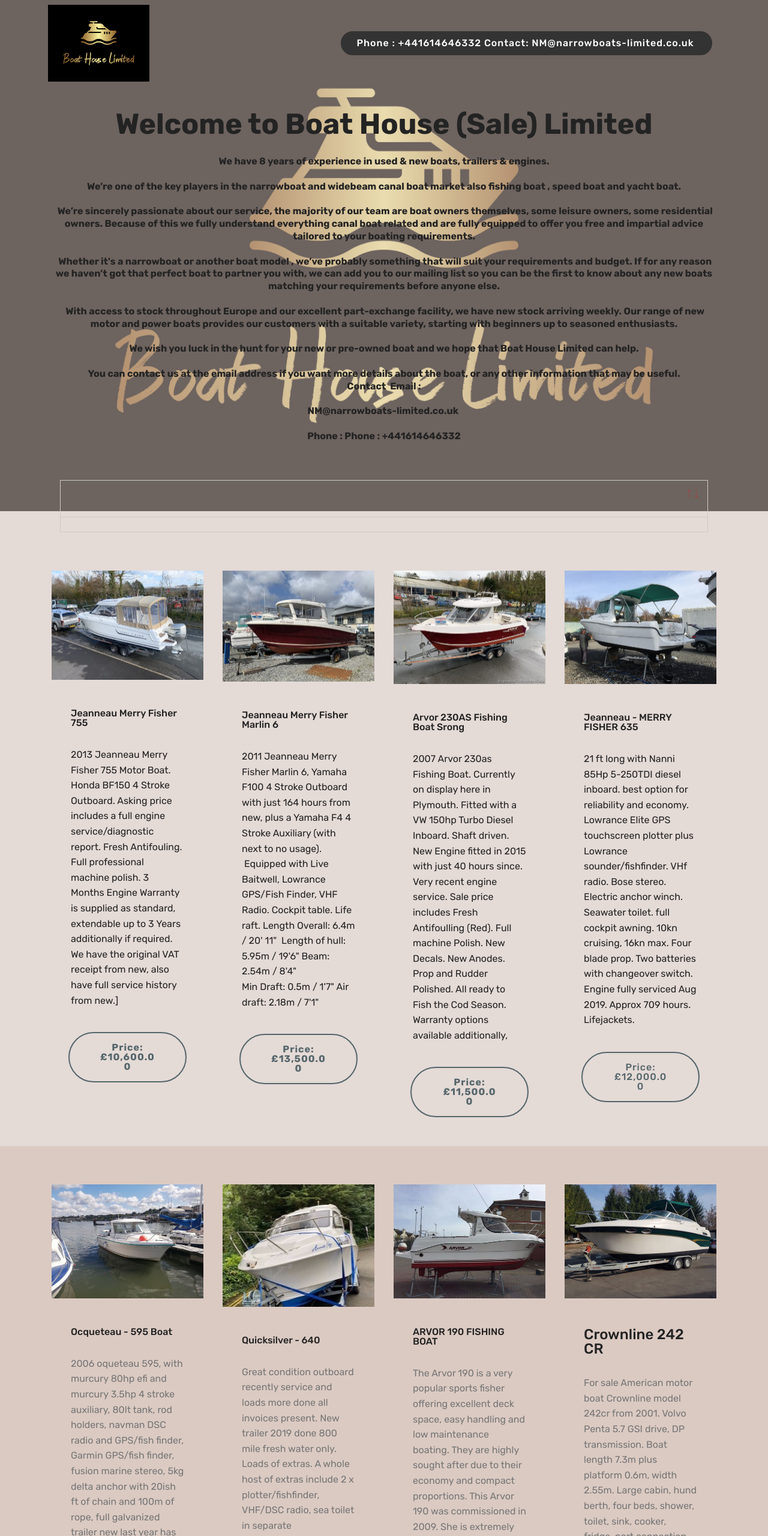
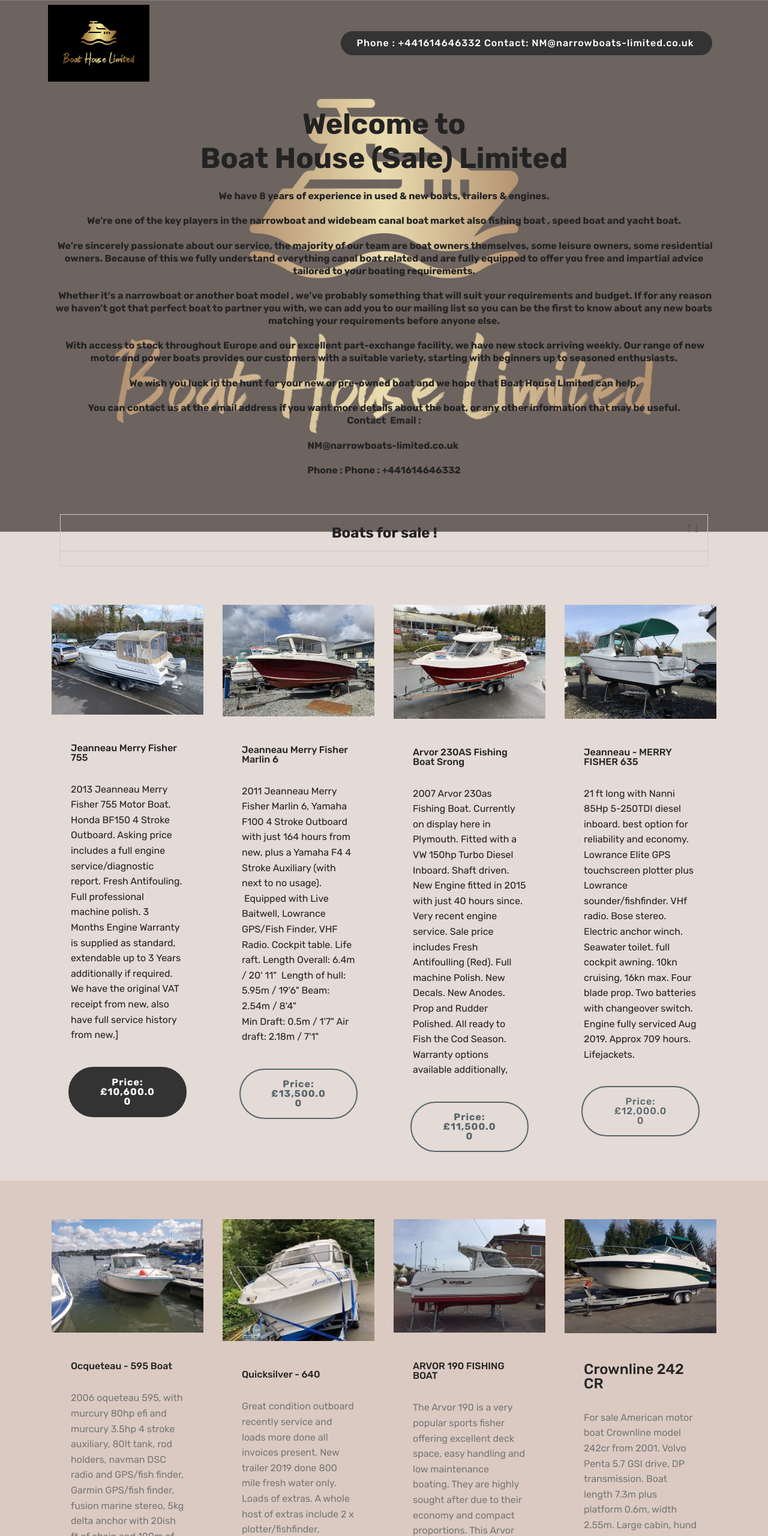
Before and after one commit to Narrowboat-eBay-Premium/Narrowboat-eBay-Premium.github.io, a plain HTML site: page index.html in a window 1280 px wide. Shown: the top 2560 px of the page at 60% size. Drawn offline with Linux system fonts and the light colour scheme.

Commit message:
create github pages

```diff
--- a/assets/mobirise/css/mbr-additional.css
+++ b/assets/mobirise/css/mbr-additional.css
@@ -1118,7 +1118,7 @@ section.lazy-placeholder:after {
 .cid-rkTA689g24 table {
   width: 100% !important;
   margin-top: 6px;
-  border: 1px solid #cccccc;
+  border: 1px solid #d9c6bd;
   margin-bottom: 0;
 }
 .cid-rkTA689g24 table th {
@@ -1127,11 +1127,11 @@ section.lazy-placeholder:after {
   border-bottom: none;
 }
 .cid-rkTA689g24 table th:hover {
-  background: #cccccc;
+  background: #d9c6bd;
   color: #000000;
 }
 .cid-rkTA689g24 table td {
-  border-top: 1px solid #cccccc;
+  border-top: 1px solid #d9c6bd;
 }
 .cid-rkTA689g24 .dataTables_filter {
   text-align: right;
@@ -1169,7 +1169,7 @@ section.lazy-placeholder:after {
 }
 .cid-rkTA689g24 .head-item {
   text-align: left;
-  color: #f70f0f;
+  color: #232323;
 }
 .cid-rkTA689g24 .mbr-section-title {
   color: #232323;
@@ -1364,8 +1364,8 @@ section.lazy-placeholder:after {
   }
 }
 .cid-rRDRdqeUiY {
-  padding-top: 90px;
-  padding-bottom: 90px;
+  padding-top: 0px;
+  padding-bottom: 0px;
   background-image: url("../../../assets/images/43258773-1320x1000.png");
 }
 .cid-rRDRdqeUiY .card-box {
--- a/index.html
+++ b/index.html
@@ -55,13 +55,13 @@
     </nav>
 </section>
 
-<section class="engine"><a href="https://mobirise.info/r">bootstrap templates</a></section><section class="section-table cid-rkTA689g24 mbr-parallax-background" id="table1-b">
+<section class="engine"><a href="https://mobirise.info/w">html5 templates</a></section><section class="section-table cid-rkTA689g24 mbr-parallax-background" id="table1-b">
 
 
   <div class="mbr-overlay" style="opacity: 0.5; background-color: rgb(217, 198, 189);">
   </div>
   <div class="container container-table">
-      <h2 class="mbr-section-title mbr-fonts-style align-center pb-3 display-2">&nbsp;<br><strong>Welcome to Boat House (Sale) Limited</strong><strong><br></strong></h2>
+      <h2 class="mbr-section-title mbr-fonts-style align-center pb-3 display-2">&nbsp;<br><strong>Welcome to </strong><br><strong>Boat House (Sale) Limited</strong><strong><br></strong></h2>
       <h3 class="mbr-section-subtitle mbr-fonts-style align-center pb-5 mbr-light display-7"><div><strong>&nbsp;We have 8 years of experience in used &amp; new boats, trailers &amp; engines.&nbsp;</strong></div><div><br></div><div><strong>We’re one of the key players in the narrowboat and widebeam canal boat market also fishing boat , speed boat and yacht boat.</strong></div><br><div><strong>
 </strong></div><div><strong>&nbsp;We’re sincerely passionate about our service, the majority of our team are boat owners themselves, some leisure owners, some residential owners. Because of this we fully understand everything canal boat related and are fully equipped to offer you free and impartial advice tailored to your boating requirements.</strong></div><br><div><strong>
 </strong></div><div><strong>&nbsp;Whether it's a narrowboat or another boat model , we’ve probably something that will suit your requirements and budget. If for any reason we haven’t got that perfect boat to partner you with, we can add you to our mailing list so you can be the first to know about any new boats matching your requirements before anyone else.</strong></div><br><div><strong>
@@ -81,7 +81,7 @@
 
 
 
-              <th class="head-item mbr-fonts-style display-5">&nbsp; &nbsp; &nbsp; &nbsp; &nbsp; &nbsp; &nbsp; &nbsp; &nbsp; &nbsp; &nbsp; &nbsp; &nbsp; &nbsp; &nbsp; &nbsp; &nbsp;&nbsp;</th></tr>
+              <th class="head-item mbr-fonts-style display-5">&nbsp; &nbsp; &nbsp; &nbsp; &nbsp; &nbsp; &nbsp; &nbsp; &nbsp; &nbsp; &nbsp; &nbsp; &nbsp; &nbsp; &nbsp; &nbsp; &nbsp; &nbsp; &nbsp; &nbsp; &nbsp; &nbsp; &nbsp; &nbsp; &nbsp; &nbsp; &nbsp; &nbsp; &nbsp; &nbsp; &nbsp; &nbsp; &nbsp; &nbsp; &nbsp; &nbsp; &nbsp; &nbsp; &nbsp; &nbsp; &nbsp; &nbsp; &nbsp; Boats for sale !</th></tr>
             </thead>
 
             <tbody>
@@ -131,7 +131,7 @@
                             2013 Jeanneau Merry Fisher 755 Motor Boat. Honda BF150 4 Stroke Outboard. Asking price includes a full engine service/diagnostic report. Fresh Antifouling. Full professional machine polish. 3 Months Engine Warranty is supplied as standard, extendable up to 3 Years additionally if required. We have the original VAT receipt from new, also have full service history from new.]<br>
                         </p>
                         <!--Btn-->
-                        <div class="mbr-section-btn align-left"><a href="https://mobirise.co" class="btn btn-warning-outline display-4"><strong>Price: £10,600.00</strong></a></div>
+                        <div class="mbr-section-btn align-left"><a href="https://mobirise.co" class="btn btn-black display-4"><strong>Price: £10,600.00</strong></a></div>
                     </div>
                 </div>
             </div>
@@ -211,7 +211,7 @@ Fitted with a VW 150hp Turbo Diesel Inboard. Shaft driven. New Engine fitted in
                     </div>
                     <div class="card-box">
                         <h4 class="card-title mbr-fonts-style display-7">Ocqueteau - 595 Boat</h4>
-                        <p class="mbr-text mbr-fonts-style display-7">2006 oqueteau 595, with murcury 80hp efi and murcury 3.5hp 4 stroke auxiliary, 80lt tank, rod holders, navman DSC radio and GPS/fish finder, Garmin GPS/fish finder, fusion marine stereo, 5kg delta anchor with 20ish ft of chain and 100m of rope, full galvanized trailer new last year has see the water about 6 times.&nbsp;<br><br><br><br><br></p>
+                        <p class="mbr-text mbr-fonts-style display-7">2006 oqueteau 595, with murcury 80hp efi and murcury 3.5hp 4 stroke auxiliary, 80lt tank, rod holders, navman DSC radio and GPS/fish finder, Garmin GPS/fish finder, fusion marine stereo, 5kg delta anchor with 20ish ft of chain and 100m of rope, full galvanized trailer new last year has see the water about 6 times.&nbsp;<br><br><br><br><br><br><br></p>
                         <!--Btn-->
                         <div class="mbr-section-btn align-left"><a href="https://mobirise.co" class="btn btn-warning-outline display-4">
                                 Price: £10,600.00</a></div>
@@ -293,7 +293,7 @@ Fitted with a VW 150hp Turbo Diesel Inboard. Shaft driven. New Engine fitted in
                     <div class="card-box">
                         <h4 class="card-title mbr-fonts-style display-7">Sea Ray Sundancer 230</h4>
                         <p class="mbr-text mbr-fonts-style display-7">
-                            This 23ft sports cruiser 'Double Trouble' benefits from a lovely cockpit seating area perfect for sipping your G&amp;T or Pimms. She has four berths in two separate cabins, full galley with stainless steel sink, microwave and ice box. Powered by 220hp Mercruiser petrol engine with Alpha 1 outdrive.<br><br><br><br><br>
+                            This 23ft sports cruiser 'Double Trouble' benefits from a lovely cockpit seating area perfect for sipping your G&amp;T or Pimms. She has four berths in two separate cabins, full galley with stainless steel sink, microwave and ice box. Powered by 220hp Mercruiser petrol engine with Alpha 1 outdrive.<br><br><br><br><br><br><br>
                         </p>
                         <!--Btn-->
                         <div class="mbr-section-btn align-left"><a href="https://mobirise.co" class="btn btn-warning-outline display-4">
@@ -492,7 +492,7 @@ National delivery can easily be arranged.</p>
                     <div class="card-box">
                         <h4 class="card-title mbr-fonts-style display-7">Beneteau - Antares 5.80</h4>
                         <p class="mbr-text mbr-fonts-style display-7">2010 Beneteau Antares 5.8 Motor Boat. Suzuki 90hp 4 Stroke Outboard. Just 260 hours from new. Asking price also includes SBS Braked trailer. As part of the sale we have also completed fresh antifoul, a full machine polish/wax, a full engine service including a diagnostic printout and 3 Months Engine warranty.
-<br>We are also supplying a new chemical toilet and new gas stove. All ready to use.<br><br></p>
+<br>We are also supplying a new chemical toilet and new gas stove. All ready to use.<br><br><br></p>
                         <!--Btn-->
                         <div class="mbr-section-btn align-left"><a href="https://mobirise.co" class="btn btn-warning-outline display-4">
                                 Price: £12,000.00</a></div>
@@ -507,7 +507,7 @@ National delivery can easily be arranged.</p>
                     </div>
                     <div class="card-box">
                         <h4 class="card-title mbr-fonts-style display-7">Beneteau Antares 7&nbsp;</h4>
-                        <p class="mbr-text mbr-fonts-style display-7">2008 Beneteau Antares 7, powered by the Nanni 155 Turbo Diesel Inboard. Shaft driven. Perfect weekender fishing Boat. Sale includes fresh Antifoulling. Full machine polish. Full engine service. The Beneteau Antares 7 has become a favourite for those seeking comfortable family cruising, a fishing trip or even an overnight stay. This highly appointed 2008 vessel benefits from a Nanni 155 diesel inboard engine with just 970 hours use.&nbsp;</p>
+                        <p class="mbr-text mbr-fonts-style display-7">2008 Beneteau Antares 7, powered by the Nanni 155 Turbo Diesel Inboard. Shaft driven. Perfect weekender fishing Boat. Sale includes fresh Antifoulling. Full machine polish. Full engine service. The Beneteau Antares 7 has become a favourite for those seeking comfortable family cruising, a fishing trip or even an overnight stay. This highly appointed 2008 vessel benefits from a Nanni 155 diesel inboard engine with just 970 hours use.&nbsp;<br><br><br></p>
                         <!--Btn-->
                         <div class="mbr-section-btn align-left"><a href="https://mobirise.co" class="btn btn-warning-outline display-4">
                                 Price: £15,900.00</a></div>
@@ -524,7 +524,7 @@ National delivery can easily be arranged.</p>
                         <h4 class="card-title mbr-fonts-style display-7">Beneteau Antares 650HB 2005</h4>
                         <p class="mbr-text mbr-fonts-style display-7">Fantastic boat with very low hours 310 from new I have two sets of keys the boat has a toilet, sink, and stove sleeps two no problem  It has a built in fishing box The boat comes with Trailer,
 <br>Honda 5 up four stroke &nbsp;Dragonfly pro 7 new last year &nbsp;VHF ship to shore radio &nbsp;Life jackets
-Fenders and ropes &nbsp;Bait table<br><br><br><br></p>
+Fenders and ropes &nbsp;Bait table.<br><br><br><br><br><br><br></p>
                         <!--Btn-->
                         <div class="mbr-section-btn align-left"><a href="https://mobirise.co" class="btn btn-warning-outline display-4">
                                 Price: £8,200.00</a></div>
@@ -559,7 +559,7 @@ Fenders and ropes &nbsp;Bait table<br><br><br><br></p>
                     <div class="card-box">
                         <h4 class="card-title mbr-fonts-style display-7">Beneteau Antares 650</h4>
                         <p class="mbr-text mbr-fonts-style display-7">
-                            Immaculate Beneteau Antares 650. 2008. Recently antifouled. New anchor and chain. VHF radio. Fish Finder/Chart plotter. Sea toilet (unused). Aft seating with large table. Double berth. Snipe road trailer included. Very low hours due to work commitments (400) .'<br><br><br><br><br><br><br><br><br><br><br><br><br><br><br>
+                            Immaculate Beneteau Antares 650. 2008. Recently antifouled. New anchor and chain. VHF radio. Fish Finder/Chart plotter. Sea toilet (unused). Aft seating with large table. Double berth. Snipe road trailer included. Very low hours due to work commitments (400) .'<br><br><br><br><br><br><br><br><br><br><br><br><br><br><br><br><br><br><br><br><br>
                         </p>
                         <!--Btn-->
                         <div class="mbr-section-btn align-left"><a href="https://mobirise.co" class="btn btn-warning-outline display-4">
@@ -610,7 +610,7 @@ Fenders and ropes &nbsp;Bait table<br><br><br><br></p>
                     <div class="card-box">
                         <h4 class="card-title mbr-fonts-style display-7">Jeanneau - Merry Fisher 655</h4>
                         <p class="mbr-text mbr-fonts-style display-7">
-                            Jenneau Merry fisher 655 built in 2008 in excellent condition , powered by a 110 hour Yanmar shaft driven inboard Diesel engine with 355 recorded hours. comfortable accommodation for two in forward cabin, cushioned aft cockpit with daybed infill under the full cockpit canvas work, galley, separate heads with marine WC and twin helm seats. Electronics include chart plotter, VHF radio, fishfinder and log. Boat has just been antifouled and polished ready for a summer of boating.
+                            Jenneau Merry fisher 655 built in 2008 in excellent condition , powered by a 110 hour Yanmar shaft driven inboard Diesel engine with 355 recorded hours. comfortable accommodation for two in forward cabin, cushioned aft cockpit with daybed infill under the full cockpit canvas work, galley, separate heads with marine WC and twin helm seats. Electronics include chart plotter, VHF radio, fishfinder and log. Boat has just been antifouled and polished ready for a summer of boating.<br><br><br><br><br><br><br><br><br><br>
                         </p>
                         <!--Btn-->
                         <div class="mbr-section-btn align-left"><a href="https://mobirise.co" class="btn btn-warning-outline display-4">
@@ -792,7 +792,7 @@ Fenders and ropes &nbsp;Bait table<br><br><br><br></p>
             <div class="card col-12 col-md-4 separline">
                 <div class="step-element">
                     <div class="step-wrapper pb-3">
-                        <h3 class="step d-flex align-items-center justify-content-center m-auto">110</h3>
+                        <h3 class="step d-flex align-items-center justify-content-center m-auto">180</h3>
                     </div>
                     <div class="step-text-content align-center">
                         <h4 class="mbr-step-title pb-3 mbr-fonts-style display-7">Boats sold since 2012</h4>
```
Also changed, not shown: 1 other file.
